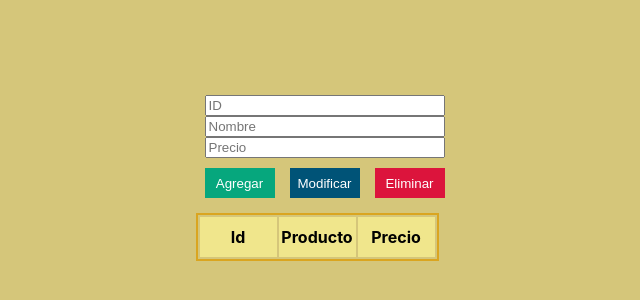
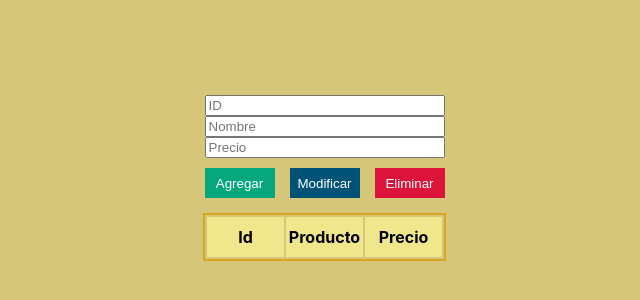
Before and after one commit to Ciervos/ReacTTablaProductos, a React (Create React App) app: page / in a window 1280 px wide. Shown: the part 122-422 px from the top of the page, without its empty margins (291-931 px from the left). Built offline with nearby package versions, Linux system fonts and the light colour scheme.

Commit message:
modificacion de estilo

```diff
--- a/src/components/tablalista/tablalista.scss
+++ b/src/components/tablalista/tablalista.scss
@@ -1,6 +1,7 @@
 .tabla-contenedorgeneral{
 border: 2px solid #daa520;
 margin-top: 15px;
+margin-left: 15px;
 
 
 tr{
```
